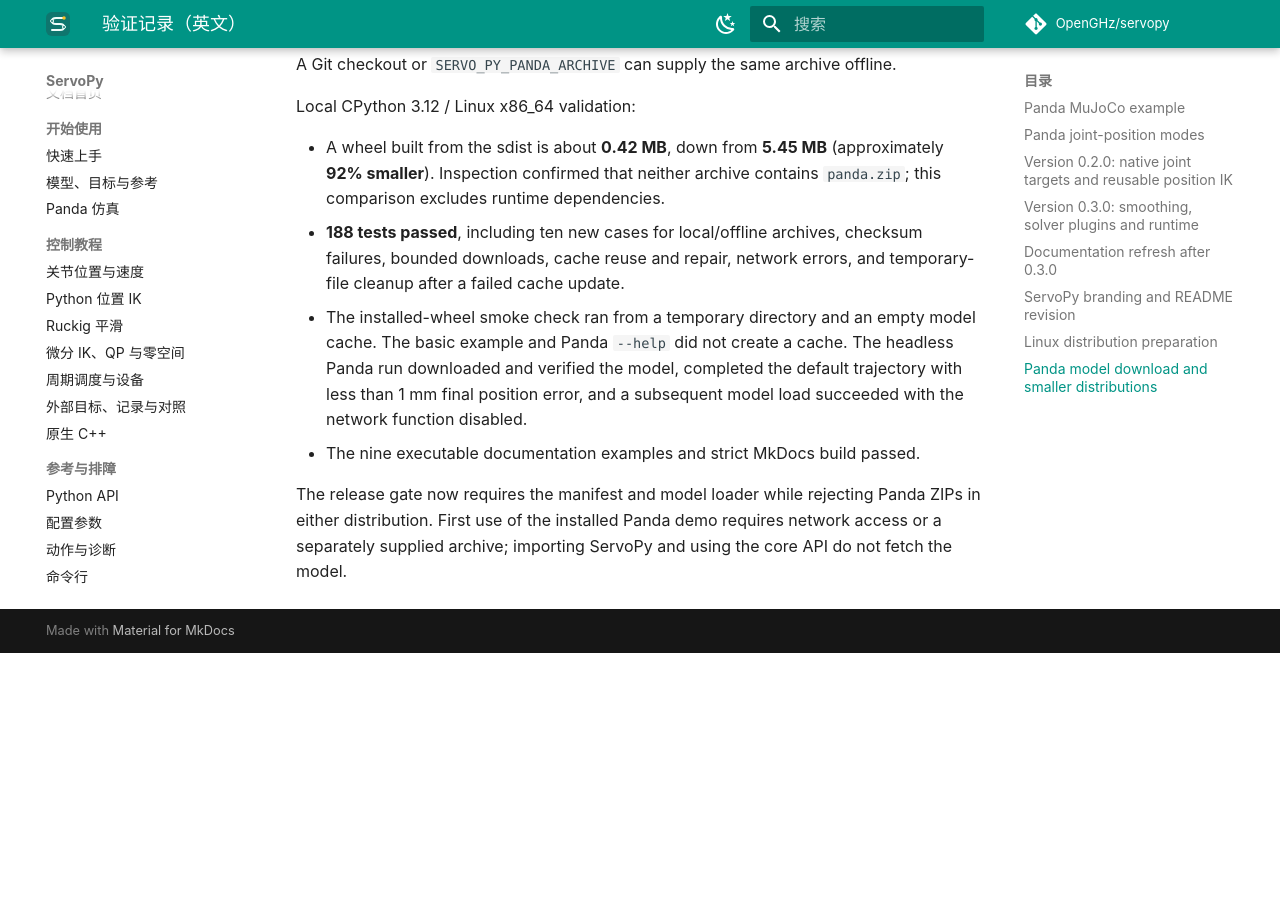
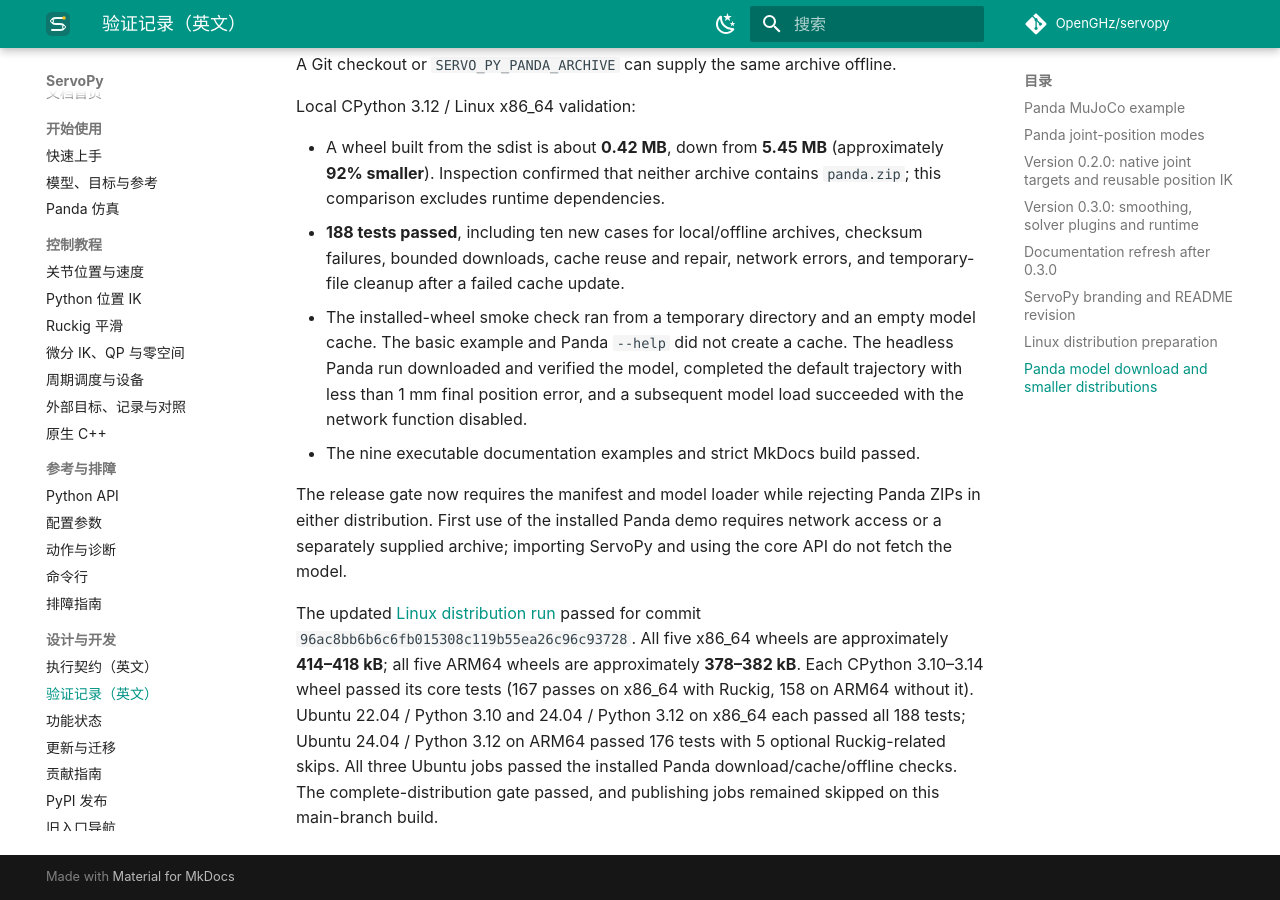
Before and after one commit to OpenGHz/servopy, an MkDocs documentation site: the page built from docs/validation.md, in a window 1280 px wide and 900 px high, scrolled down 7366 px. Built offline with MkDocs 1.6.1 and Material for MkDocs 9.7.7, drawn with Linux system fonts in a browser that asks for light colours; comment, search, counter and statistics services are not loaded; before the commit the page ends 8019 px from its top, so only the background shows below that.

Commit message:
docs: record smaller wheels and verified Panda model downloads

```diff
--- a/docs/validation.md
+++ b/docs/validation.md
@@ -318,3 +318,14 @@
 Panda ZIPs in either distribution. First use of the installed Panda demo
 requires network access or a separately supplied archive; importing ServoPy
 and using the core API do not fetch the model.
+
+The updated [Linux distribution run](https://github.com/OpenGHz/servopy/actions/runs/35327133523)
+passed for commit `96ac8bb6b6c6fb015308c119b55ea26c96c93728`. All five
+x86_64 wheels are approximately **414–418 kB**; all five ARM64 wheels are
+approximately **378–382 kB**. Each CPython 3.10–3.14 wheel passed its core
+tests (167 passes on x86_64 with Ruckig, 158 on ARM64 without it). Ubuntu
+22.04 / Python 3.10 and 24.04 / Python 3.12 on x86_64 each passed all 188
+tests; Ubuntu 24.04 / Python 3.12 on ARM64 passed 176 tests with 5 optional
+Ruckig-related skips. All three Ubuntu jobs passed the installed Panda
+download/cache/offline checks. The complete-distribution gate passed, and
+publishing jobs remained skipped on this main-branch build.
```
Also changed, not shown: docs/publishing.md (+1 -1 lines).
